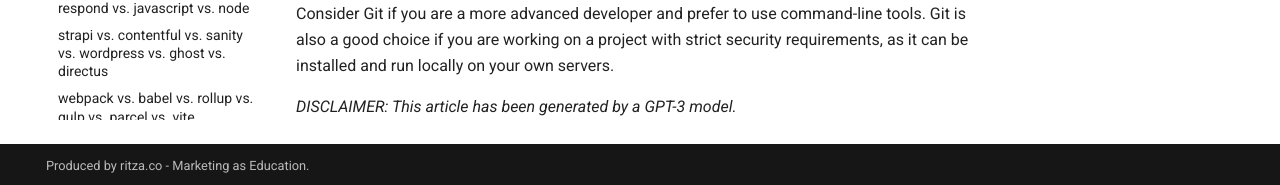
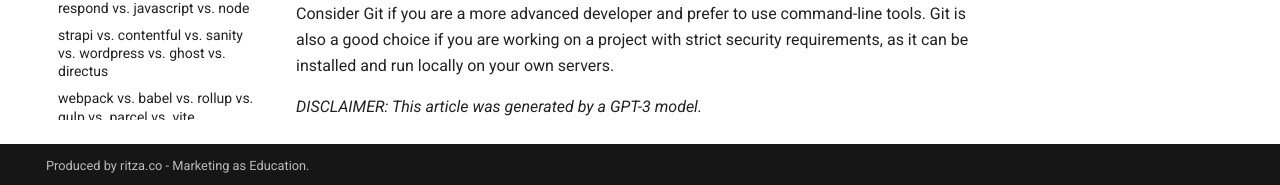
Before and after one commit to ritza-co/internal-articles, an MkDocs documentation site: the page built from docs/gen-articles/github-vs-gitlab-vs-bitbucket-vs-git.md, in a window 1280 px wide and 900 px high, scrolled down 2092 px. Shown: the part 712-897 px from the top of the window. Built offline with MkDocs 1.6.1 and Material for MkDocs 9.7.7, drawn with Linux system fonts in a browser that asks for light colours.

```diff
--- a/docs/gen-articles/github-vs-gitlab-vs-bitbucket-vs-git.md
+++ b/docs/gen-articles/github-vs-gitlab-vs-bitbucket-vs-git.md
@@ -66,4 +66,4 @@ Consider Bitbucket if you are a professional team looking for a version control
 
 Consider Git if you are a more advanced developer and prefer to use command-line tools. Git is also a good choice if you are working on a project with strict security requirements, as it can be installed and run locally on your own servers.
 
-_DISCLAIMER: This article has been generated by a GPT-3 model._
+_DISCLAIMER: This article was generated by a GPT-3 model._
```
Also changed, not shown: docs/gen-articles/index.md (+2 -0 lines), docs/gen-articles/pipenv-vs-virtualenv-vs-poetry-vs-pyenv-vs-pip.md (+2 -0 lines).
